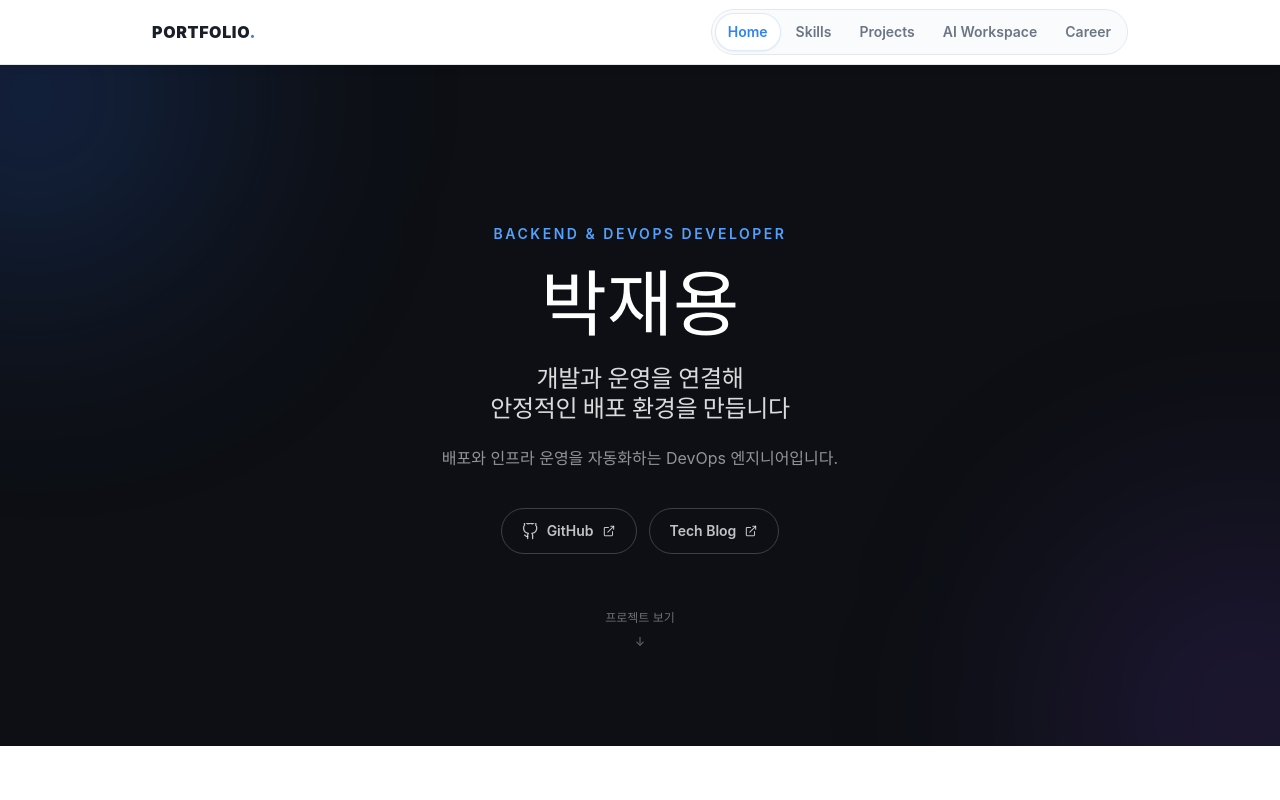
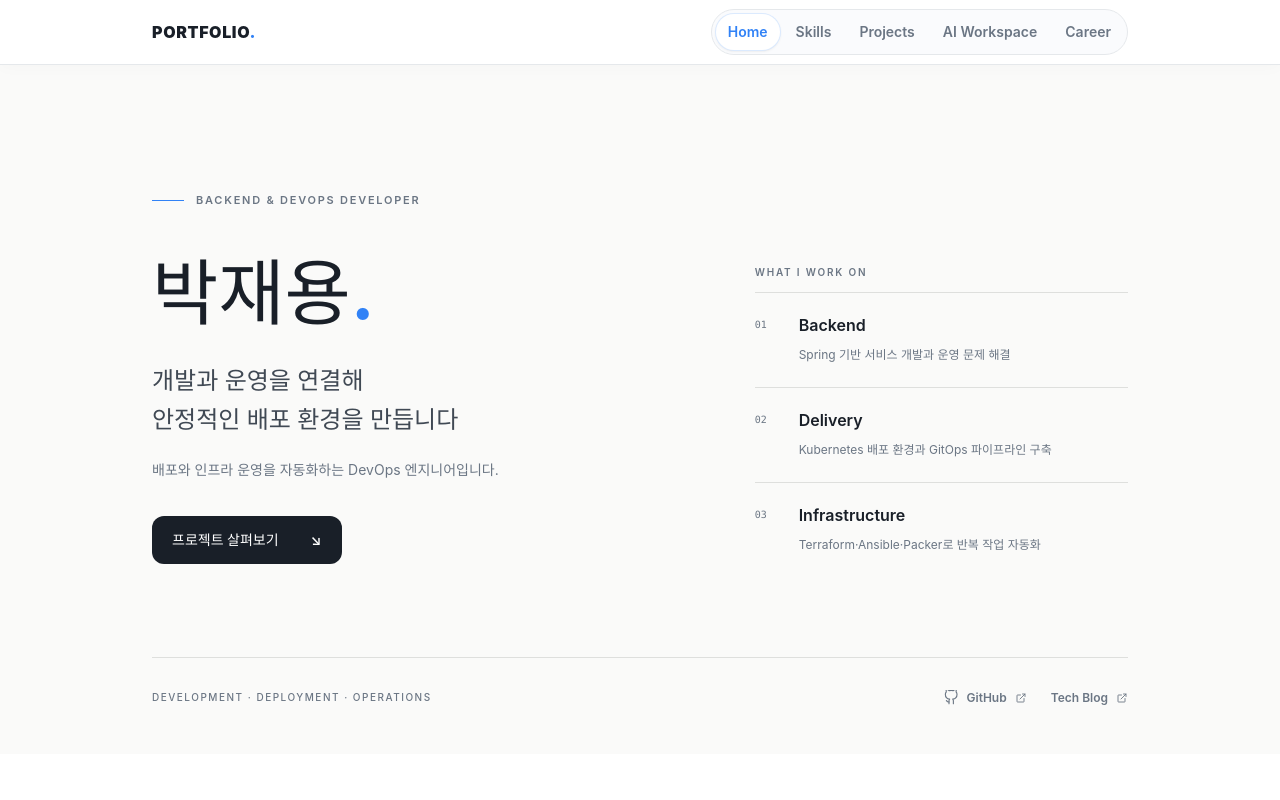
Before and after one commit to IMjaeyongpark/Portfolio, a React (Vite) app: page / in a window 1280 px wide. Shown: the top 800 px of the page. Built offline with nearby package versions, Linux system fonts and the light colour scheme.

Commit message:
feat: 홈 화면 레이아웃 개편

```diff
--- a/src/components/Intro.jsx
+++ b/src/components/Intro.jsx
@@ -4,21 +4,46 @@ import Reveal from './Reveal'
 
 export default function Intro() {
   return (
-    <section id="top" className="relative overflow-hidden bg-[#0d0f14] text-white">
-      <div className="absolute -top-40 -left-40 size-96 rounded-full bg-blue-500/20 blur-[120px]" />
-      <div className="absolute -right-40 -bottom-40 size-96 rounded-full bg-violet-500/15 blur-[120px]" />
-      <div className="page-container relative flex min-h-[78vh] flex-col items-center justify-center pt-32 pb-20 text-center sm:pt-40 sm:pb-24">
-        <Reveal><p className="text-xs font-semibold tracking-[0.18em] text-blue-400 uppercase sm:text-sm">{portfolio.role}</p></Reveal>
-        <Reveal delay={90}><h1 className="mt-6 text-5xl leading-none font-black tracking-[0] sm:text-7xl">{portfolio.name}</h1></Reveal>
-        <Reveal delay={180}><p className="mt-6 whitespace-pre-line text-lg leading-[1.25] font-semibold tracking-[-0.015em] text-white/85 sm:text-2xl">{portfolio.intro}</p></Reveal>
-        <Reveal delay={270}><p className="mt-5 max-w-xl text-sm leading-7 text-white/55 sm:text-base">{portfolio.supportingText}</p></Reveal>
-        <Reveal delay={360}>
-          <div className="mt-9 flex flex-wrap justify-center gap-3">
-            {portfolio.github && <a href={portfolio.github} target="_blank" rel="noreferrer" className="focus-ring group inline-flex items-center gap-2 rounded-full border border-white/20 px-5 py-3 text-sm font-semibold text-white/75 transition-colors hover:border-white/40 hover:text-white"><Icon name="github" size={17} /> GitHub <Icon name="external" size={14} className="transition-transform group-hover:translate-x-0.5 group-hover:-translate-y-0.5" /></a>}
-            {portfolio.links.map((link) => <a key={link.url} href={link.url} target="_blank" rel="noreferrer" className="focus-ring group inline-flex items-center gap-2 rounded-full border border-white/20 px-5 py-3 text-sm font-semibold text-white/75 transition-colors hover:border-white/40 hover:text-white">{link.label}<Icon name="external" size={14} className="transition-transform group-hover:translate-x-0.5 group-hover:-translate-y-0.5" /></a>)}
+    <section id="top" className="bg-[#fafaf9] text-ink" aria-labelledby="intro-name">
+      <div className="page-container pt-20 pb-8 sm:pt-28 sm:pb-10 lg:pt-32">
+        <Reveal>
+          <div className="flex items-center gap-3 text-[11px] font-semibold tracking-[0.16em] text-muted uppercase">
+            <span className="h-px w-8 bg-lime" aria-hidden="true" />
+            <p>{portfolio.role}</p>
           </div>
         </Reveal>
-        <Reveal delay={450}><a href="#projects" className="focus-ring mt-14 inline-flex flex-col items-center gap-2 text-xs text-white/40 transition-colors hover:text-white/70"><span>프로젝트 보기</span><span aria-hidden="true">↓</span></a></Reveal>
+        <div className="mt-10 grid gap-12 pb-14 sm:mt-12 sm:pb-20 lg:grid-cols-[1.4fr_1fr] lg:gap-20">
+          <div>
+            <Reveal delay={80}><h1 id="intro-name" className="text-6xl leading-none font-bold tracking-[0] sm:text-7xl">{portfolio.name}<span className="text-lime">.</span></h1></Reveal>
+            <Reveal delay={160}><p className="mt-8 whitespace-pre-line text-xl leading-[1.65] font-medium tracking-normal text-[#404954] sm:text-2xl">{portfolio.intro}</p></Reveal>
+            <Reveal delay={240}><p className="mt-4 max-w-sm text-sm leading-7 text-muted">{portfolio.supportingText}</p></Reveal>
+            <Reveal delay={320}>
+              <a href="#projects" className="focus-ring group mt-8 inline-flex items-center gap-8 rounded-xl bg-ink px-5 py-3.5 text-sm font-semibold text-white transition-colors hover:bg-[#354152]">{portfolio.projectLinkLabel}<span aria-hidden="true" className="transition-transform group-hover:translate-y-0.5">↘</span></a>
+            </Reveal>
+          </div>
+          <Reveal delay={240} className="lg:pt-2">
+            <aside aria-label={portfolio.focusTitle}>
+              <p className="mb-3 text-[10px] font-semibold tracking-[0.18em] text-muted uppercase">{portfolio.focusTitle}</p>
+              <ol>
+                {portfolio.focusAreas.map((area, index) => (
+                  <li key={area.title} className="grid grid-cols-[2rem_1fr] gap-3 border-t border-[#dedfdd] py-5">
+                    <span className="pt-1 font-mono text-[10px] text-muted">{String(index + 1).padStart(2, '0')}</span>
+                    <div><h2 className="text-base font-semibold tracking-normal">{area.title}</h2><p className="mt-1.5 text-xs leading-6 text-muted">{area.description}</p></div>
+                  </li>
+                ))}
+              </ol>
+            </aside>
+          </Reveal>
+        </div>
+        <Reveal delay={360}>
+          <div className="flex flex-wrap items-center justify-between gap-5 border-t border-[#dedfdd] pt-6">
+            <p className="text-[10px] font-medium tracking-[0.15em] text-muted uppercase">{portfolio.homeCaption}</p>
+            <div className="flex flex-wrap items-center gap-6">
+              {portfolio.github && <a href={portfolio.github} target="_blank" rel="noreferrer" className="focus-ring inline-flex items-center gap-2 py-2 text-xs font-semibold text-muted transition-colors hover:text-ink"><Icon name="github" size={15} /> GitHub <Icon name="external" size={12} /></a>}
+              {portfolio.links.map((link) => <a key={link.url} href={link.url} target="_blank" rel="noreferrer" className="focus-ring inline-flex items-center gap-2 py-2 text-xs font-semibold text-muted transition-colors hover:text-ink">{link.label}<Icon name="external" size={12} /></a>)}
+            </div>
+          </div>
+        </Reveal>
       </div>
     </section>
   )
--- a/src/data/portfolio.js
+++ b/src/data/portfolio.js
@@ -4,6 +4,14 @@ export const portfolio = {
   role: 'Backend & DevOps Developer',
   intro: '개발과 운영을 연결해\n안정적인 배포 환경을 만듭니다',
   supportingText: '배포와 인프라 운영을 자동화하는 DevOps 엔지니어입니다.',
+  projectLinkLabel: '프로젝트 살펴보기',
+  homeCaption: 'Development · Deployment · Operations',
+  focusTitle: 'What I work on',
+  focusAreas: [
+    { title: 'Backend', description: 'Spring 기반 서비스 개발과 운영 문제 해결' },
+    { title: 'Delivery', description: 'Kubernetes 배포 환경과 GitOps 파이프라인 구축' },
+    { title: 'Infrastructure', description: 'Terraform·Ansible·Packer로 반복 작업 자동화' },
+  ],
   github: 'https://github.com/IMjaeyongpark',
   links: [
     { label: 'Tech Blog', url: 'https://undergrounddev.tistory.com/' },
```
Also changed, not shown: 1 other file (tests, documents, lock files or other folders).
